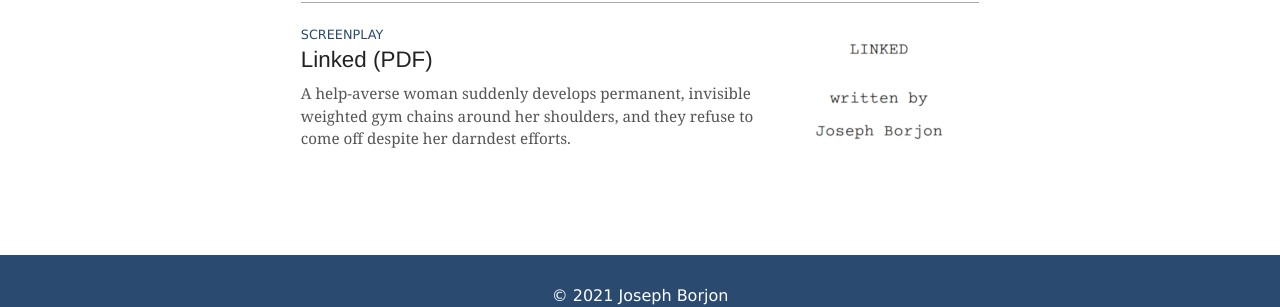
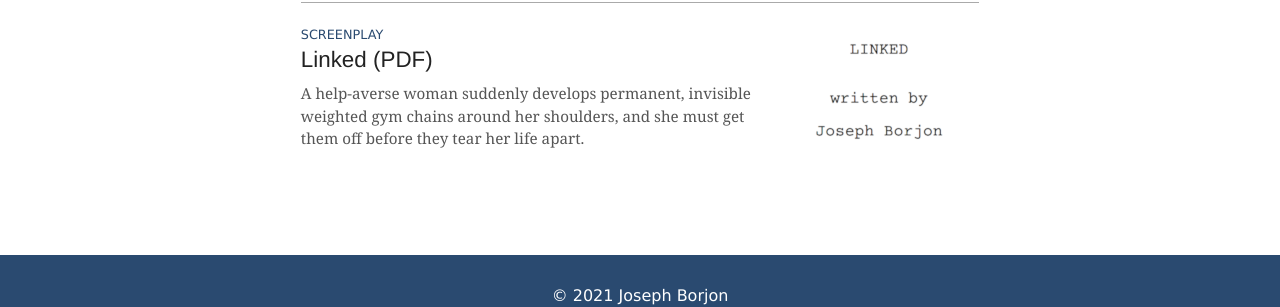
Before and after one commit to jborjon/jborjon.github.io, a Jekyll site: the page built from portfolio/index.html, in a window 1280 px wide and 900 px high, scrolled down 2501 px. Shown: the part 529-836 px from the top of the window. Built offline with Jekyll 4.4.1, drawn with Linux system fonts in a browser that asks for light colours; some web fonts are replaced.

Commit message:
Change logline for Linked screenplay

```diff
--- a/_data/portfolio_files.yml
+++ b/_data/portfolio_files.yml
@@ -10,6 +10,6 @@
   article_type: fiction_file
   category: screenplay
   url: Linked_Joseph-Borjon.pdf
-  blurb: A help-averse woman suddenly develops permanent, invisible weighted gym chains around her shoulders, and they refuse to come off despite her darndest efforts.
+  blurb: A help-averse woman suddenly develops permanent, invisible weighted gym chains around her shoulders, and she must get them off before they tear her life apart.
   featured_image: screenplay-screenshot-sm.png
   featured_image_alt: Title and author of the screenplay for Linked
```
